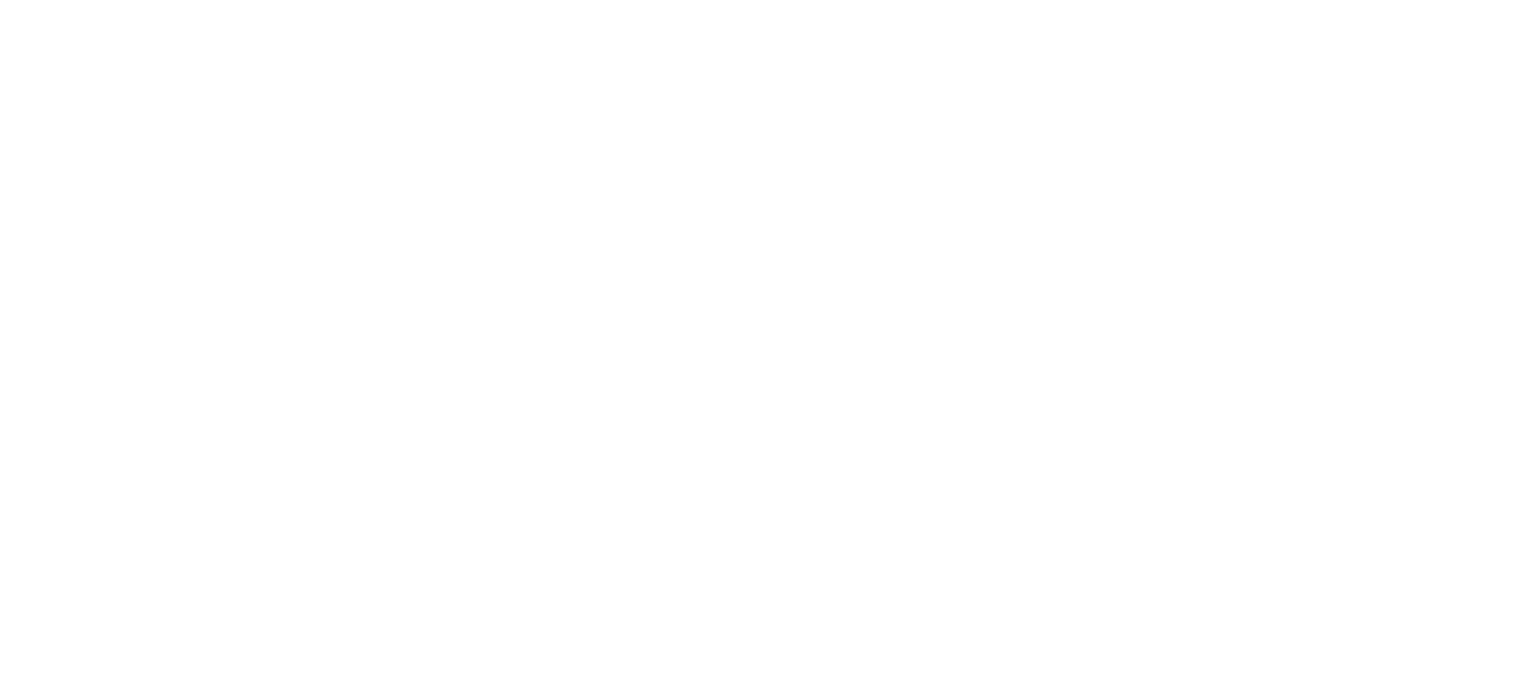
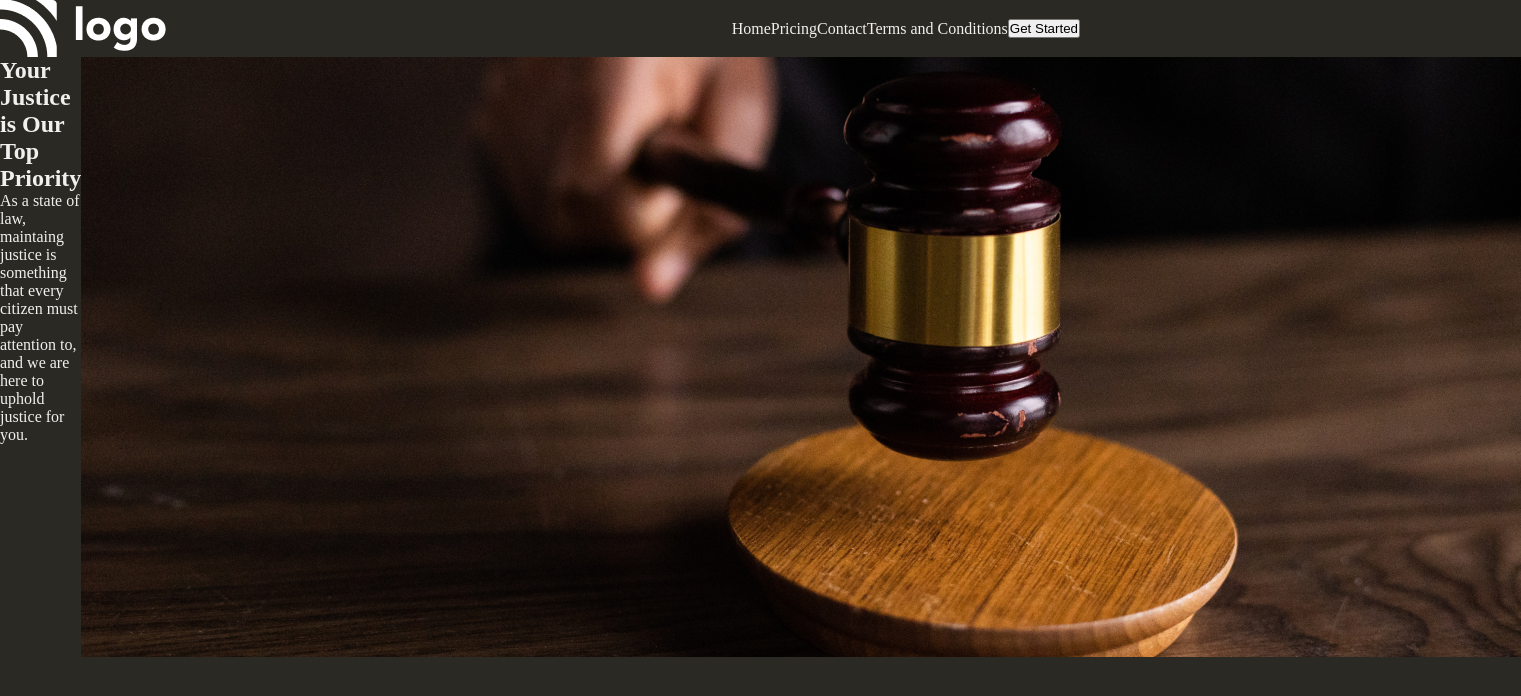
Before and after one commit to pankaj-kb/Ineuron-Project-6, a plain HTML site: page index.html in a window 1280 px wide. Shown: the whole page, 1521 px wide, since content can reach past the window. Drawn offline with Linux system fonts and the light colour scheme.

Commit message:
added basic structure

```diff
--- a/Styles/style.css
+++ b/Styles/style.css
@@ -0,0 +1,39 @@
+* {
+    box-sizing: border-box;
+    margin: 0;
+    padding: 0;
+}
+
+body {
+    background-color: #2B2923;
+}
+
+nav {
+    display: flex;
+    align-items: center;
+    justify-content: space-between;
+}
+
+nav ul {
+    display: flex;
+    align-items: center;
+    justify-content: space-between;
+    margin-right: 200px;
+}
+
+nav ul li {
+    list-style: none;
+    color: #F1F0EE;
+}
+
+main {
+    display: flex;
+}
+
+main h1 {
+    color: #F1F0EE;
+}
+
+main p {
+    color: #F1F0EE;
+}
--- a/index.html
+++ b/index.html
@@ -1,12 +1,45 @@
 <!DOCTYPE html>
 <html lang="en">
+
 <head>
     <meta charset="UTF-8">
     <meta http-equiv="X-UA-Compatible" content="IE=edge">
     <meta name="viewport" content="width=device-width, initial-scale=1.0">
-    <title>Document</title>
+    <link rel="stylesheet" href="./Styles/style.css">
+    <title>Law Firm</title>
 </head>
+
 <body>
+    <nav>
+        <img class="logo" src="./assets/white-logo.png" alt="logo">
+        <ul>
+            <li>Home</li>
+            <li>Pricing</li>
+            <li>Contact</li>
+            <li>Terms and Conditions</li>
+            <li><button>Get Started</button></li>
+        </ul>
+    </nav>
 
+    <main>
+
+        <section class="topSection">
+            <h1>
+                Your Justice is Our Top Priority
+            </h1>
+            <p>
+                As a state of law, maintaing justice is something that every citizen must pay attention to, and we are
+                here
+                to uphold justice for you.
+            </p>
+        </section>
+
+        <section class="bottomSection">
+            <img class="banner" src="./assets/banner.png" alt="banner">
+
+        </section>
+
+    </main>
 </body>
+
 </html>
```
